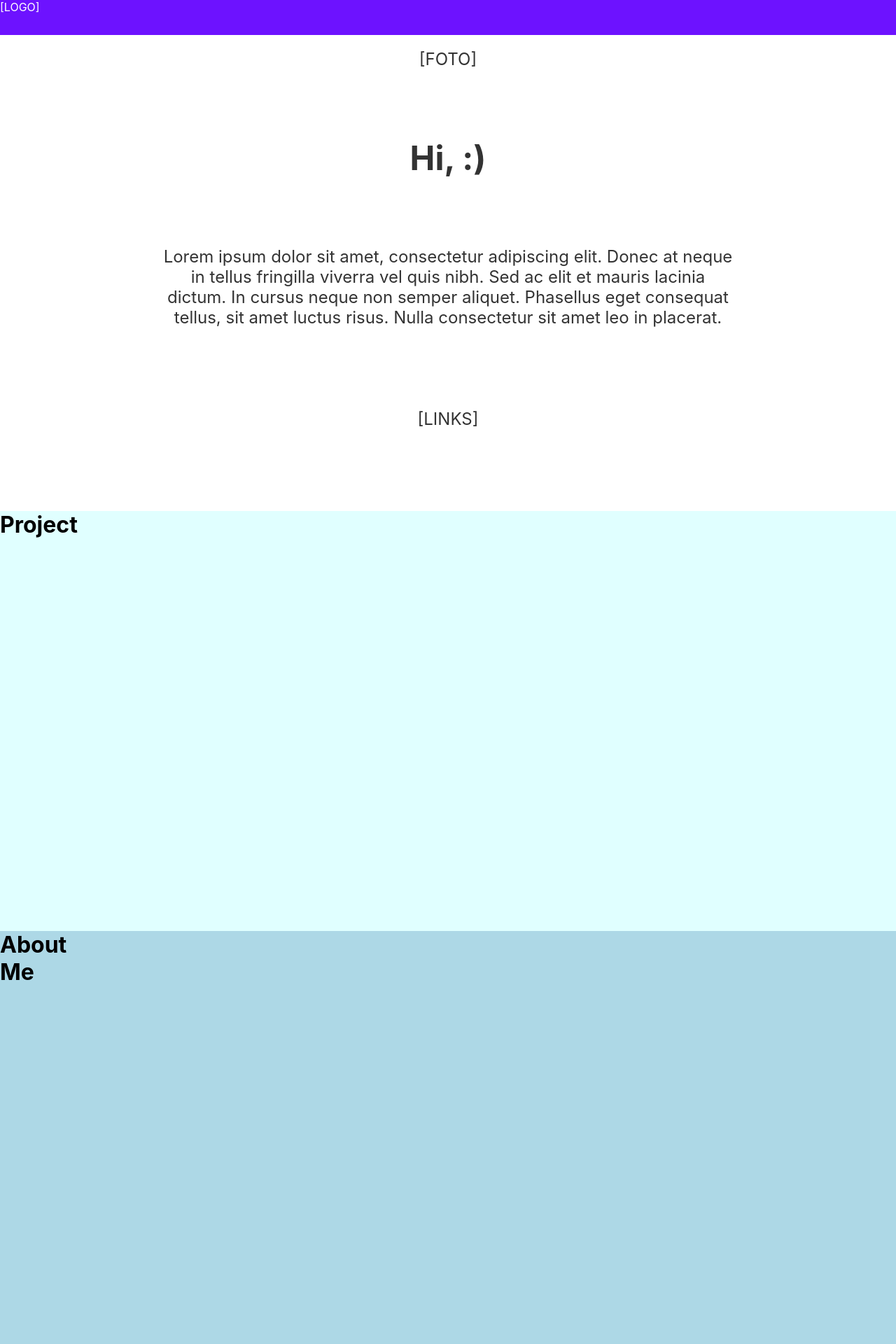
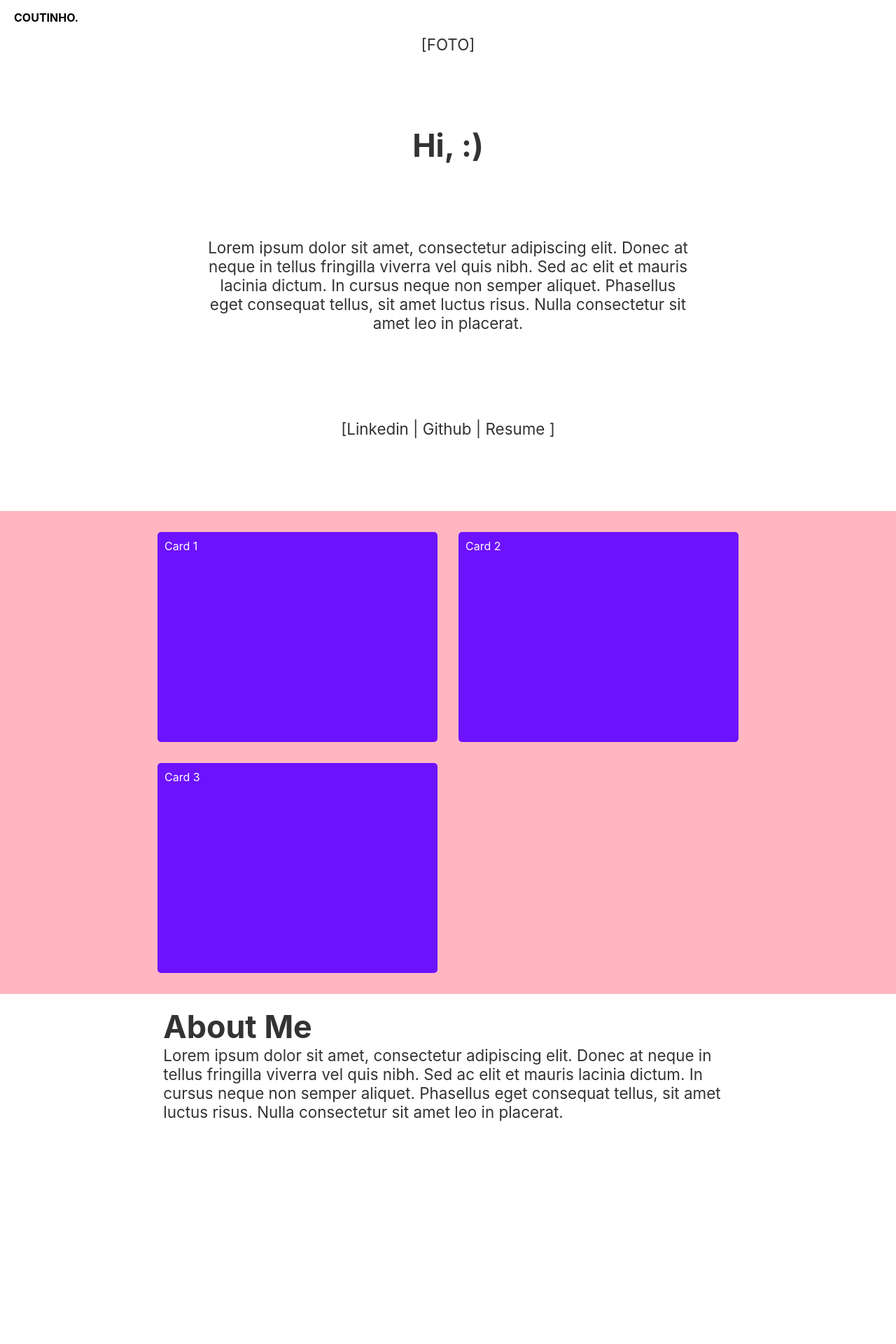
Before and after one commit to felipegcoutinho/felipecoutinho.com, a React (Vite) app: page / in a window 1280 px wide. Shown: the top 1920 px of the page at 70% size. Built offline with nearby package versions, Linux system fonts and the light colour scheme.

Commit message:
update grid layout

```diff
--- a/src/Components/AboutMe.module.css
+++ b/src/Components/AboutMe.module.css
@@ -1,6 +1,54 @@
 .container {
   display: grid;
   grid-template-columns: repeat(12, 1fr);
-  background-color: lightblue;
-  height: 75vh;
 }
+
+@media (min-width: 320px) {
+
+  .description {
+    display: grid;
+    grid-column: 1 /-1;
+    height: 85vh;
+    padding: 20px;
+    color: #333;
+    text-align: center;
+    font-size: 1.1rem;
+    text-align: left;
+  }
+}
+
+@media (min-width: 425px) {
+  .description {
+    font-size: 1.2rem;
+  }
+}
+
+@media (min-width: 768px) {
+  .description {
+    font-size: 1.4rem;
+  }
+}
+
+@media (min-width: 1024px) {
+
+  .description {
+    font-size: 1.4rem;
+    grid-column: 3 / 11;
+  }
+}
+
+@media (min-width: 1440px) {
+
+  .description {
+    font-size: 1.3rem;
+    grid-column: 4 / 10;
+  }
+}
+
+@media (min-width: 2560px) {
+
+  .description {
+    font-size: 2.5rem;
+    grid-column: 4 / 10;
+  }
+}
--- a/src/Components/Bio.module.css
+++ b/src/Components/Bio.module.css
@@ -1,17 +1,18 @@
+@media (min-width: 320px) {
   .container {
     display: grid;
     grid-template-columns: repeat(12, 1fr);
   }
 
-@media (min-width: 320px)  {
-
   .logo {
-  grid-column: 1 / -1;
+    display: grid;
     justify-content: center;
     align-items: center;
+    grid-column: 1/ -1;
     height: 50px;
-  background-color: var(--main-color);
-  color: white;
+    padding: 0 10px;
+    color: black;
+    font-weight: bold;
   }
 
   .description {
@@ -30,16 +31,22 @@
 
 }
 
-@media (min-width: 425px)  {
+@media (min-width: 425px) {
   .description {
-    font-size: 1.4rem;
+    font-size: 1.2rem;
   }
 
 }
 
-@media (min-width: 768px)  {
+@media (min-width: 768px) {
+  .logo {
+    justify-content: left;
+    padding: 0 20px;
+  }
+
   .description {
-    font-size: 1.5rem;
+    font-size: 1.3rem;
+    padding: 0 100px;
   }
 
   .links {
@@ -48,10 +55,11 @@
 
 }
 
-@media (min-width: 1024px)  {
+@media (min-width: 1024px) {
 
   .description {
-    font-size: 1.5rem;
+    font-size: 1.4rem;
+    padding: 0 80px;
     grid-column: 3 / 11;
   }
 
@@ -61,7 +69,7 @@
 
 }
 
-@media (min-width: 1440px)  {
+@media (min-width: 1440px) {
 
   .description {
     font-size: 1.3rem;
@@ -70,7 +78,7 @@
 
 }
 
-@media (min-width: 2560px)  {
+@media (min-width: 2560px) {
 
   .description {
     font-size: 2.5rem;
--- /dev/null
+++ b/src/Components/BioButtons.jsx
@@ -0,0 +1,7 @@
+import React from 'react'
+
+export default function BioButtons() {
+  return (
+    <div>[Linkedin | Github | Resume ]</div>
+  )
+}
--- a/src/Components/Project.module.css
+++ b/src/Components/Project.module.css
@@ -1,6 +1,52 @@
-.container {
-  display: grid;
-  grid-template-columns: repeat(12, 1fr);
-  background-color: lightcyan;
-  height: 75vh;
+/* Mobile S - 320px */
+@media (min-width: 320px) {
+
+  .container {
+    background-color: lightpink;
+    width: 100%;
+  }
+
+  .gridContainer {
+    display: grid;
+    grid-template-columns: 1fr;
+    padding: 30px;
+    gap: 30px;
+  }
+
+  .cards {
+    padding: 10px;
+    border-radius: 5px;
+    background-color: var(--main-color);
+    color: white;
+    height: 300px;
+  }
 }
+
+@media (min-width: 768px) {
+
+  .gridContainer {
+    display: grid;
+    grid-template-columns: 300px 300px;
+    justify-content: center;
+
+  }
+}
+
+@media (min-width: 1024px) {
+
+  .gridContainer {
+    display: grid;
+    grid-template-columns: repeat(2, 400px);
+    justify-content: center;
+  }
+}
+
+@media (min-width: 1440px) {
+
+  .gridContainer {
+    display: grid;
+    grid-template-columns:repeat(3, 400px);
+    justify-content: center;
+  }
+
+}
--- a/src/Components/aboutme.jsx
+++ b/src/Components/aboutme.jsx
@@ -4,8 +4,19 @@ import style from './AboutMe.module.css'
 function Aboutme() {
   return (
     <main className={style.container}>
-      <h1>About Me</h1>
-    </main>
+      <div className={style.description}>
+
+        <p>
+          <h1>About Me</h1>
+          Lorem ipsum dolor sit amet, consectetur adipiscing elit. Donec at
+          neque in tellus fringilla viverra vel quis nibh. Sed ac elit et mauris
+          lacinia dictum. In cursus neque non semper aliquet. Phasellus eget
+          consequat tellus, sit amet luctus risus. Nulla consectetur sit amet
+          leo in placerat.
+        </p>
+
+      </div>
+    </main >
   );
 }
 
--- a/src/Components/bio.jsx
+++ b/src/Components/bio.jsx
@@ -1,10 +1,11 @@
 import React from 'react';
 import style from './Bio.module.css'
+import BioButtons from "./BioButtons";
 
 function Bio() {
   return (
     <main className={style.container}>
-      <header className={style.logo}>[LOGO]</header>
+      <header className={style.logo}>COUTINHO.</header>
       <div className={style.description}>
         <div>[FOTO]</div>
         <h1>Hi, :)</h1>
@@ -15,9 +16,11 @@ function Bio() {
           consequat tellus, sit amet luctus risus. Nulla consectetur sit amet
           leo in placerat.
         </p>
-        <div className={style.links}>[LINKS]</div>
+        <div className={style.links}>
+          <BioButtons />
+        </div>
       </div>
-    </main>
+    </main >
 
   );
 }
--- a/src/Components/project.jsx
+++ b/src/Components/project.jsx
@@ -4,7 +4,15 @@ import style from './Project.module.css'
 function Project() {
   return (
     <main className={style.container}>
-      <h1>Project</h1>
+      <div className={style.gridContainer}>
+        <div className={style.cards}>Card 1</div>
+        <div className={style.cards}>Card 2</div>
+        <div className={style.cards}>Card 3</div>
+        {/* <div className={style.cards}>Card 4</div>
+        <div className={style.cards}>Card 5</div>
+        <div className={style.cards}>Card 6</div>
+        <div className={style.cards}>Card 7</div> */}
+      </div>
     </main>
   );
 }
--- a/src/index.css
+++ b/src/index.css
@@ -10,5 +10,5 @@
 
 body {
   font-family: inter, 'Segoe UI', Tahoma, Geneva, Verdana, sans-serif;
-
+ background-color: white;
 }
```
Lines whose indentation alone changed are shown as unchanged.
